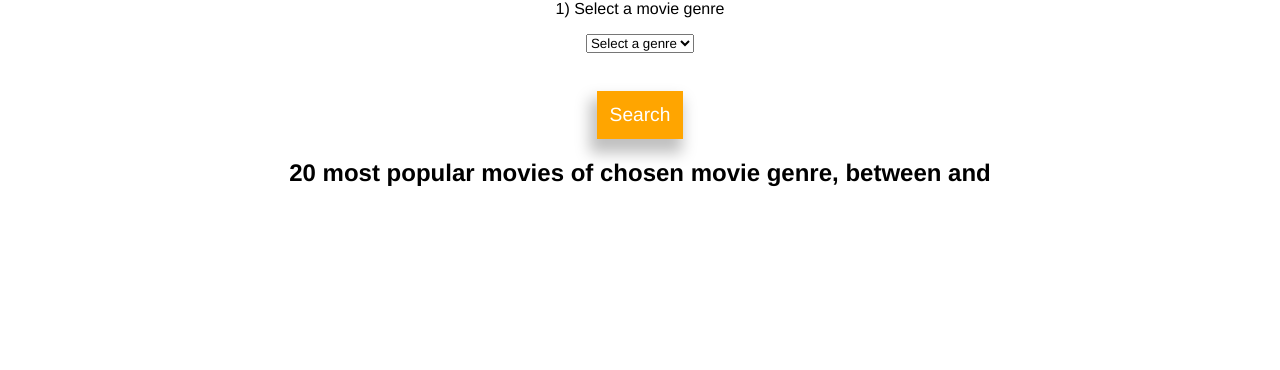
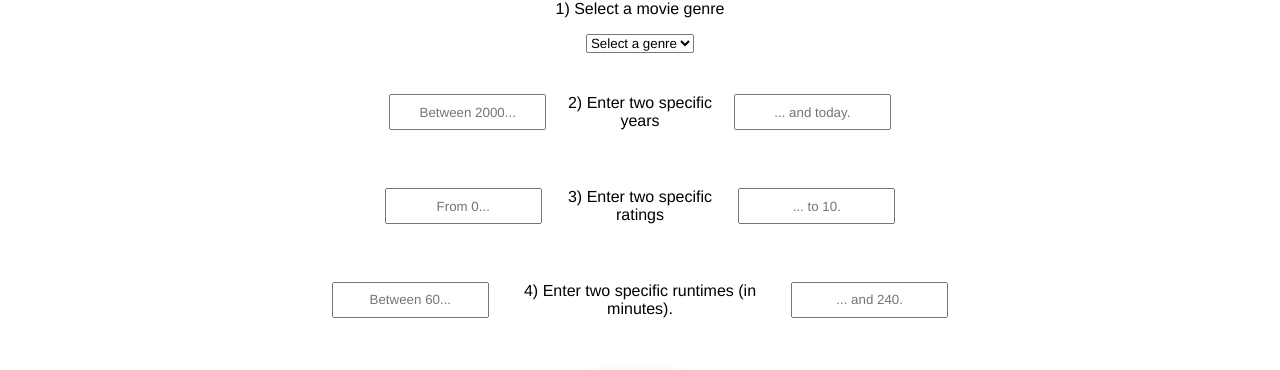
Before and after one commit to RayanBassetti/qvsta-movieslist-rayanbassetti, a React (Create React App) app: page / in a window 1280 px wide. Shown: the part 285-655 px from the top of the page. Built offline with nearby package versions, Linux system fonts and the light colour scheme; no server answers.

Commit message:
Fixed app

```diff
--- a/src/containers/FrontPage.js
+++ b/src/containers/FrontPage.js
@@ -1,7 +1,5 @@
 import React from 'react';
 import './FrontPage.scss'
-
-import textUserInput from './textUserInput.js'
 
 export default function FrontPage(props) {
     return (
@@ -24,7 +22,66 @@ export default function FrontPage(props) {
                             {props.state.allGenres}
                         </select>
                     </div>
-                    <textUserInput />
+                    {/* user input for the years  */}
+                    <div className="textInputUser">
+                            <input
+                                placeholder="Between 2000..."
+                                type="text"
+                                onChange={props.HandleSearch}
+                                name="researchyear1"
+                                defaultValue={props.state.researchyear1}
+                            >
+                            </input>
+                            <p>2) Enter two specific years</p>
+                            <input
+                                placeholder="... and today."
+                                type="text"
+                                onChange={props.HandleSearch}
+                                name="researchyear2"
+                                defaultValue={props.state.researchyear2}
+                            >
+                            </input>
+                    </div>
+                    {/* user input for the ratings  */}
+                    <div className="textInputUser">
+                            <input
+                                placeholder="From 0..."
+                                type="text"
+                                onChange={props.HandleSearch}
+                                name="researchrating1"
+                                defaultValue={props.state.researchrating1}
+                            >
+                            </input>
+                            <p>3) Enter two specific ratings</p>
+                            <input
+                                placeholder="... to 10."
+                                type="text"
+                                onChange={props.HandleSearch}
+                                name="researchrating2"
+                                defaultValue={props.state.researchrating2}
+                            >
+                            </input>
+                    </div>
+                    {/* user input for the runtime  */}
+                    <div className="textInputUser">
+                            <input
+                                placeholder="Between 60..."
+                                type="text"
+                                onChange={props.HandleSearch}
+                                name="researchruntime1"
+                                defaultValue={props.state.researchruntime1}
+                            >
+                            </input>
+                            <p>4) Enter two specific runtimes (in minutes).</p>
+                            <input
+                                placeholder="... and 240."
+                                type="text"
+                                onChange={props.HandleSearch}
+                                name="researchruntime2"
+                                defaultValue={props.state.researchruntime2}
+                            >
+                            </input>
+                    </div>
                     <input type="button" className="launchSearch" onTouch={props.ConfigureSearch} onClick={props.ConfigureSearch} value="Search"></input>
 
             </form>
```
